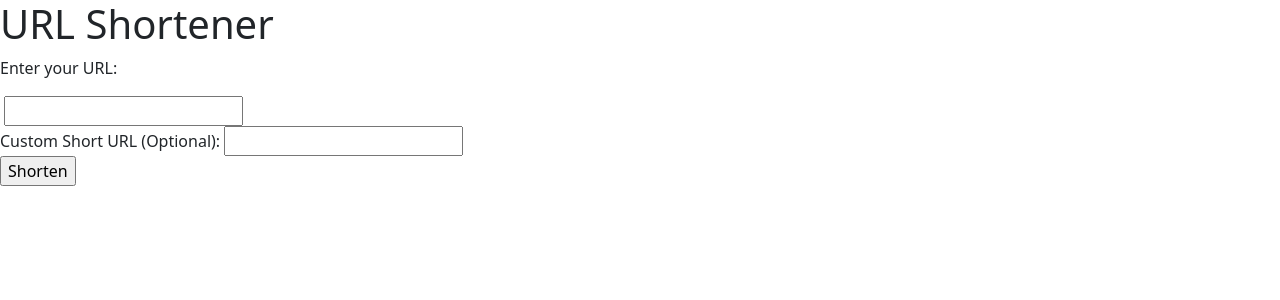
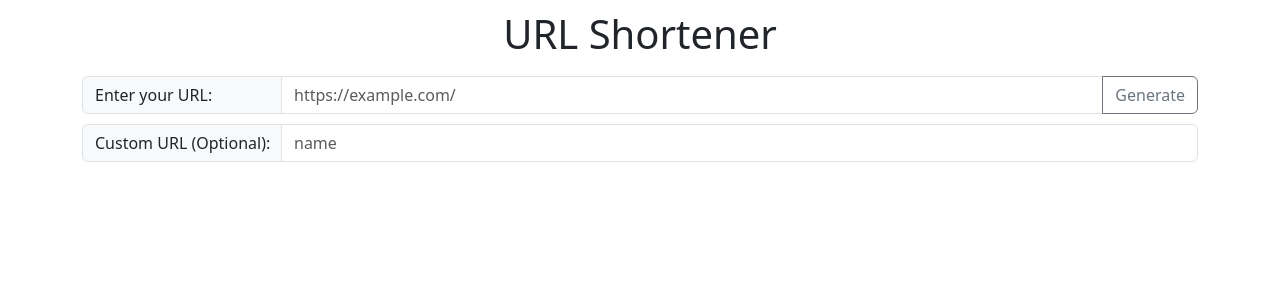
Before and after one commit to Try3D/shorty, a Flask app: page / in a window 1280 px wide. Shown: the top 300 px of the page. Run offline with Flask 3, Linux system fonts and the light colour scheme.

Commit message:
Bootstrap styling

```diff
--- /dev/null
+++ b/static/styles.css
@@ -0,0 +1,15 @@
+.container {
+    display: flex;
+    align-item: center;
+    margin-bottom: 10px;
+    justify-content: center;
+}
+
+.left-item {
+    display: flex;
+    width: 200px;
+}
+
+.right-item {
+    width: 300px;
+}
--- a/templates/404.html
+++ b/templates/404.html
@@ -1,6 +1,8 @@
 {% extends "layout.html" %}
 
 {% block body %}
-    <h1>404 - Page Not Found</h1>
-    <p>The requested page does not exist.</p>
+    <div style="position: absolute; top: 50%; left: 50%; transform: translate(-50%, -50%);">
+        <h1>404 - Page Not Found</h1>
+        <p>The requested page does not exist.</p>
+    </div>
 {% endblock %}
--- a/templates/index.html
+++ b/templates/index.html
@@ -5,13 +5,19 @@
 {% endblock %}
 
 {% block body %}
-    <h1>URL Shortener</h1>
+    <nav style="padding: 10px; text-align: center;"><h1>URL Shortener</h1></nav>
+
     <form id="url-shortener-form">
-        <p>Enter your URL:</p><label for="original_url"></label>
-        <input type="url" id="original_url" name="original_url" required /><br />
-        <label for="custom_short_url">Custom Short URL (Optional):</label>
-        <input type="text" id="custom_short_url" name="custom_short_url" /><br />
-        <input id="button" type="button" value="Shorten">
+        <div class="container input-group">
+            <span class="left-item input-group-text">Enter your URL:</span>
+            <input autocomplete="off" class="right-item form-control" type="url" id="original_url" name="original_url" required placeholder="https://example.com/" />
+            <input class="btn btn-outline-secondary" type="button" id="button" value="Generate">
+        </div>
+        <div class="container input-group">
+            <span class="left-item input-group-text">Custom URL (Optional):</span>
+            <input autocomplete="off" class="right-item form-control" type="text" id="custom_short_url" name="custom_short_url" placeholder="name" />
+        </div>
     </form>
-    <div id="shortened-url"></div>
+
+    <div class="input-group mb3" style="padding-left: 10vw;" id="shortened-url"></div>
 {% endblock %}
--- a/templates/layout.html
+++ b/templates/layout.html
@@ -3,6 +3,7 @@
     <head>
         <title>URL Shortener</title>
         <link href="https://cdn.jsdelivr.net/npm/bootstrap@5.3.2/dist/css/bootstrap.min.css" rel="stylesheet" integrity="sha384-T3c6CoIi6uLrA9TneNEoa7RxnatzjcDSCmG1MXxSR1GAsXEV/Dwwykc2MPK8M2HN" crossorigin="anonymous">
+        <link href="static/styles.css" rel="stylesheet">
         {% block head %}{% endblock %}
     </head>
     <body>
```
Also changed, not shown: instance/urls.db, 1 other file.
